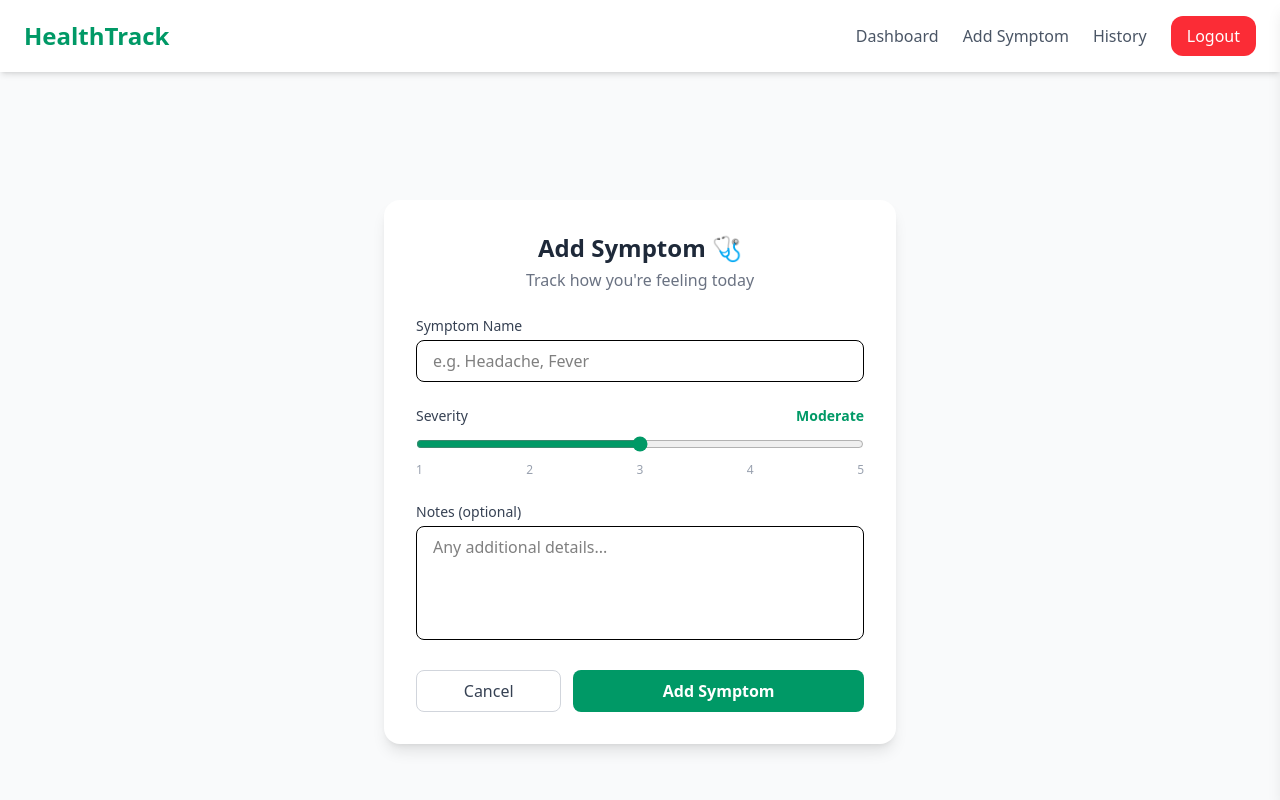
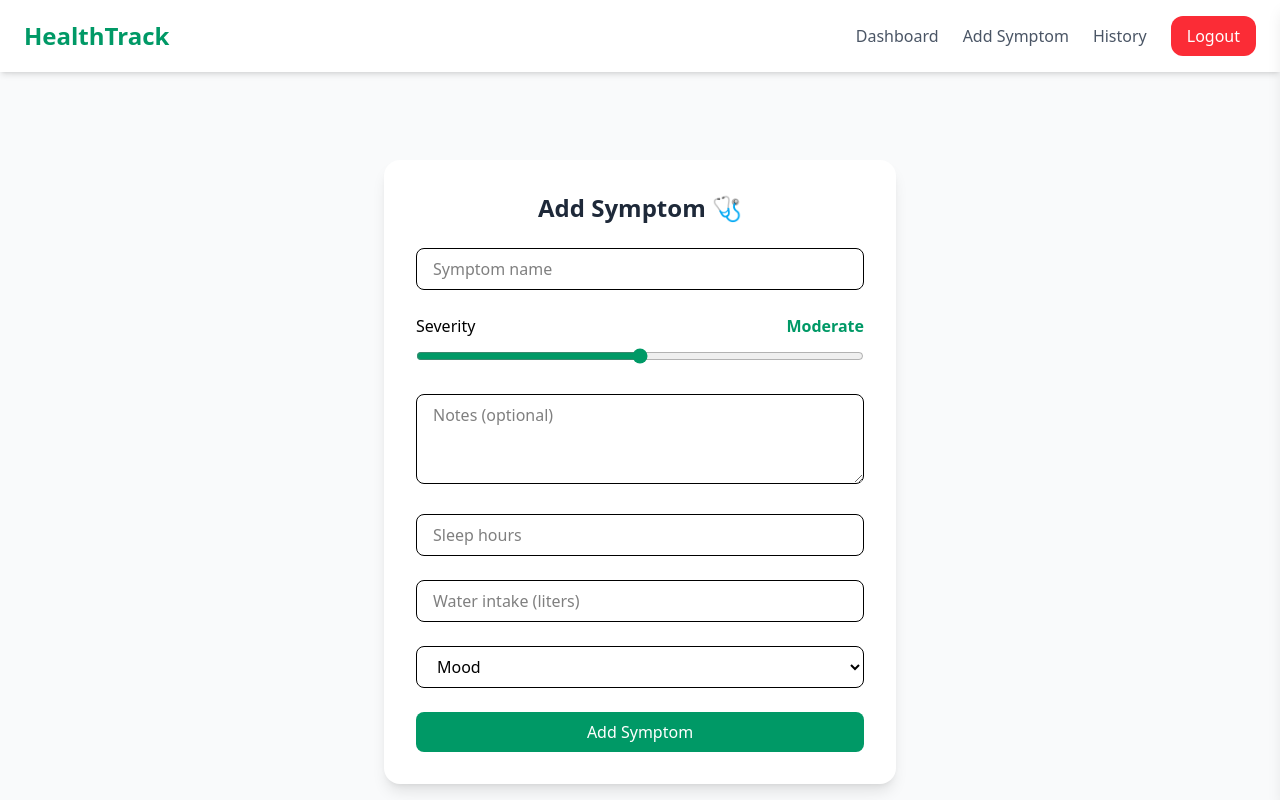
Before and after one commit to santosH7321/Fullstack-projects, a React (Vite) app in the folder health-symptom-tracker/frontend/: page /add-symptom in a window 1280 px wide. Shown: the top 800 px of the page. Built offline with nearby package versions, Linux system fonts and the light colour scheme; sample sign-in values are in the browser's storage.

Commit message:
Add symptom update

```diff
--- a/health-symptom-tracker/frontend/src/pages/AddSymptom.tsx
+++ b/health-symptom-tracker/frontend/src/pages/AddSymptom.tsx
@@ -6,15 +6,25 @@ export default function AddSymptom() {
   const [symptomName, setSymptomName] = useState("")
   const [severity, setSeverity] = useState(3)
   const [notes, setNotes] = useState("")
+  const [sleepHours, setSleepHours] = useState<number | "">("")
+  const [waterIntake, setWaterIntake] = useState<number | "">("")
+  const [mood, setMood] = useState("")
   const [loading, setLoading] = useState(false)
 
   const navigate = useNavigate()
 
-  const handleSubmit = async (e:any) => {
+  const handleSubmit = async (e: any) => {
     e.preventDefault()
     try {
       setLoading(true)
-      await addSymptom({ symptomName, severity, notes })
+      await addSymptom({
+        symptomName,
+        severity,
+        notes,
+        sleepHours: sleepHours === "" ? undefined : sleepHours,
+        waterIntake: waterIntake === "" ? undefined : waterIntake,
+        mood: mood || undefined,
+      })
       navigate("/dashboard")
     } finally {
       setLoading(false)
@@ -35,35 +45,25 @@ export default function AddSymptom() {
         <h2 className="text-2xl font-bold text-gray-800 text-center">
           Add Symptom 🩺
         </h2>
-        <p className="text-gray-500 text-center mt-1">
-          Track how you're feeling today
-        </p>
 
         <form onSubmit={handleSubmit} className="mt-6 space-y-6">
-          <div>
-            <label className="block text-sm font-medium text-gray-700 mb-1">
-              Symptom Name
-            </label>
+          {/* Symptom Name */}
           <input
-              type="text"
-              placeholder="e.g. Headache, Fever"
             value={symptomName}
             onChange={(e) => setSymptomName(e.target.value)}
+            placeholder="Symptom name"
             required
-              className="w-full px-4 py-2 border rounded-lg focus:outline-none focus:ring-2 focus:ring-emerald-500"
+            className="w-full px-4 py-2 border rounded-lg"
           />
-          </div>
 
+          {/* Severity */}
           <div>
-            <div className="flex justify-between items-center mb-2">
-              <label className="text-sm font-medium text-gray-700">
-                Severity
-              </label>
-              <span className="text-sm font-semibold text-emerald-600">
+            <div className="flex justify-between mb-2">
+              <span>Severity</span>
+              <span className="text-emerald-600 font-semibold">
                 {severityLabels[severity]}
               </span>
             </div>
-
             <input
               type="range"
               min={1}
@@ -72,46 +72,60 @@ export default function AddSymptom() {
               onChange={(e) => setSeverity(Number(e.target.value))}
               className="w-full accent-emerald-600"
             />
-
-            <div className="flex justify-between text-xs text-gray-400 mt-1">
-              <span>1</span>
-              <span>2</span>
-              <span>3</span>
-              <span>4</span>
-              <span>5</span>
-            </div>
           </div>
 
-          <div>
-            <label className="block text-sm font-medium text-gray-700 mb-1">
-              Notes (optional)
-            </label>
+          {/* Notes */}
           <textarea
-              placeholder="Any additional details..."
             value={notes}
             onChange={(e) => setNotes(e.target.value)}
-              rows={4}
-              className="w-full px-4 py-2 border rounded-lg resize-none focus:outline-none focus:ring-2 focus:ring-emerald-500"
+            placeholder="Notes (optional)"
+            rows={3}
+            className="w-full px-4 py-2 border rounded-lg"
           />
-          </div>
 
-          <div className="flex gap-3">
+          {/* Sleep */}
+          <input
+            type="number"
+            placeholder="Sleep hours"
+            value={sleepHours}
+            onChange={(e) =>
+              setSleepHours(e.target.value === "" ? "" : Number(e.target.value))
+            }
+            className="w-full px-4 py-2 border rounded-lg"
+          />
+
+          {/* Water */}
+          <input
+            type="number"
+            placeholder="Water intake (liters)"
+            value={waterIntake}
+            onChange={(e) =>
+              setWaterIntake(
+                e.target.value === "" ? "" : Number(e.target.value)
+              )
+            }
+            className="w-full px-4 py-2 border rounded-lg"
+          />
+
+          {/* Mood */}
+          <select
+            value={mood}
+            onChange={(e) => setMood(e.target.value)}
+            className="w-full px-4 py-2 border rounded-lg"
+          >
+            <option value="">Mood</option>
+            <option value="happy">Happy</option>
+            <option value="normal">Normal</option>
+            <option value="stressed">Stressed</option>
+          </select>
+
+          {/* Buttons */}
           <button
-              type="button"
-              onClick={() => navigate("/dashboard")}
-              className="w-1/3 border border-gray-300 text-gray-700 py-2 rounded-lg hover:bg-gray-100 transition"
-            >
-              Cancel
-            </button>
-
-            <button
-              type="submit"
             disabled={loading}
-              className="w-2/3 bg-emerald-600 hover:bg-emerald-700 text-white py-2 rounded-lg font-semibold transition disabled:opacity-60"
+            className="w-full bg-emerald-600 text-white py-2 rounded-lg"
           >
             {loading ? "Saving..." : "Add Symptom"}
           </button>
-          </div>
         </form>
       </div>
     </div>
--- a/health-symptom-tracker/frontend/src/services/symptom.service.ts
+++ b/health-symptom-tracker/frontend/src/services/symptom.service.ts
@@ -5,6 +5,9 @@ export const addSymptom = (data: {
   severity: number
   notes?: string
   date?: string
+  sleepHours?: number
+  waterIntake?: number
+  mood?: string
 }) => api.post("/symptoms", data)
 
 export const getSymptoms = (params?: {
```
Lines whose indentation alone changed are shown as unchanged.
